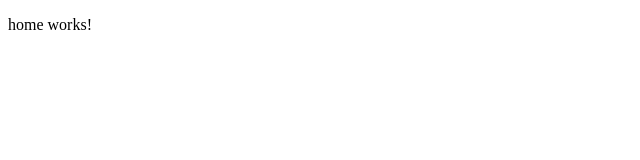
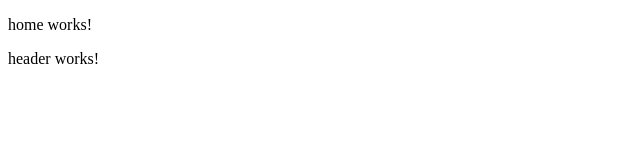
Before and after one commit to Star-Academy/RezaKalbali, an Angular app: page / in a window 1280 px wide. Shown: the top 160 px of the page, without its empty margins (0-640 px from the left). Built offline with nearby package versions, Linux system fonts and the light colour scheme.

Commit message:
Add header module & component

```diff
--- a/src/app/app.module.ts
+++ b/src/app/app.module.ts
@@ -3,10 +3,11 @@
 
 import { AppRoutingModule } from './app-routing.module';
 import { AppComponent } from './app.component';
+import { HomeModule } from './pages/home/home.module';
 
 @NgModule({
   declarations: [AppComponent],
-  imports: [BrowserModule, AppRoutingModule],
+  imports: [BrowserModule, AppRoutingModule, HomeModule],
   providers: [],
   bootstrap: [AppComponent],
 })
--- /dev/null
+++ b/src/app/components/header/header.component.html
@@ -0,0 +1 @@
+<p>header works!</p>
--- a/src/app/pages/home/home.component.html
+++ b/src/app/pages/home/home.component.html
@@ -1 +1,2 @@
 <p>home works!</p>
+<app-header></app-header>
--- a/src/app/pages/home/home.module.ts
+++ b/src/app/pages/home/home.module.ts
@@ -1,9 +1,10 @@
 import { NgModule } from '@angular/core';
 import { CommonModule } from '@angular/common';
 import { HomeComponent } from './home.component';
+import { HeaderModule } from '../../components/header/header.module';
 
 @NgModule({
   declarations: [HomeComponent],
-  imports: [CommonModule],
+  imports: [CommonModule, HeaderModule],
 })
 export class HomeModule {}
```
Also changed, not shown: src/app/components/header/header.component.ts (added, +8 -0 lines), src/app/components/header/header.module.ts (added, +10 -0 lines), src/app/components/header/header.component.scss (added), 1 other file (tests, documents, lock files or other folders).
